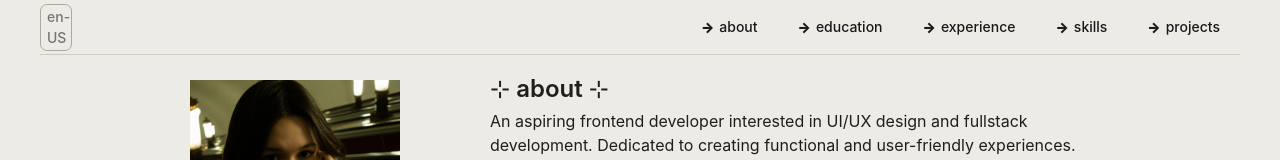
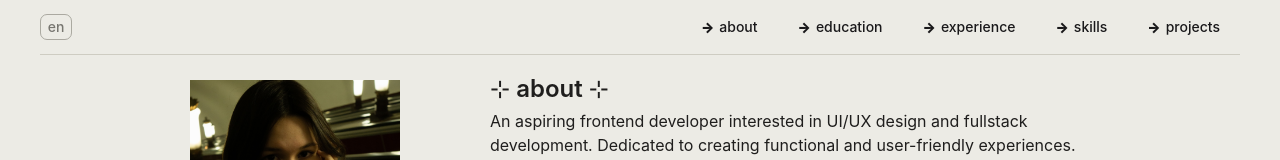
Before and after one commit to alvorie/resume_reactCourse, a React (Vite) app in the folder resume_reactCourse/: page / in a window 1280 px wide. Shown: the top 160 px of the page. Built offline with nearby package versions, Linux system fonts and the light colour scheme.

Commit message:
fix: fix incorrect language display on detection

```diff
--- a/resume_reactCourse/src/components/LanguageToggle/index.tsx
+++ b/resume_reactCourse/src/components/LanguageToggle/index.tsx
@@ -9,5 +9,5 @@ export default function LanguageToggle() {
     i18n.changeLanguage(newLang);
   };
 
-  return <Button onClick={toggleLang}>{i18n.language}</Button>;
+  return <Button onClick={toggleLang}>{i18n.language.split("-")[0]}</Button>;
 }
```
